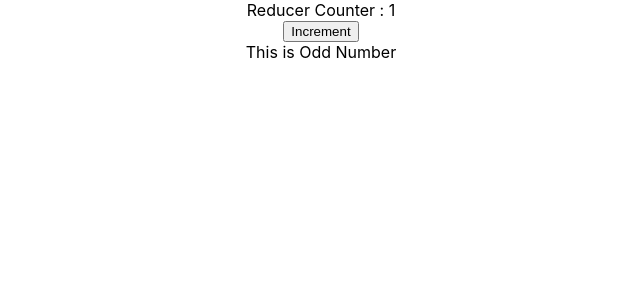
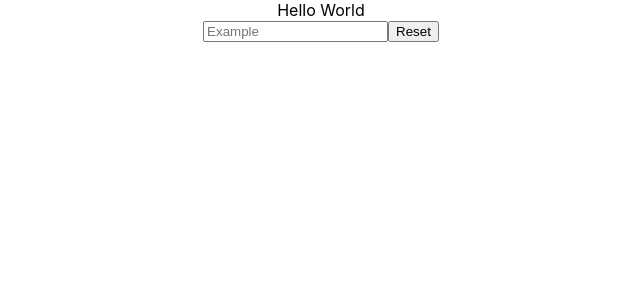
Before and after one commit to gblstudent/reactkb, a React (Create React App) app: page / in a window 1280 px wide. Shown: the top 300 px of the page, without its empty margins (319-959 px from the left). Built offline with nearby package versions, Linux system fonts and the light colour scheme.

Commit message:
Part10-End

```diff
--- a/src/App.js
+++ b/src/App.js
@@ -1,10 +1,10 @@
 import './App.css';
-import MyReducerDemo from './components/part9/MyReducerDemo';
+import MyRefDemo from './components/part10/MyRefDemo';
 
 function App() {
   return (
     <div className="App">
-      <MyReducerDemo/>
+      <MyRefDemo/>
     </div>
   );
 }
--- /dev/null
+++ b/src/components/part10/MyRefDemo.js
@@ -0,0 +1,16 @@
+import { useRef } from "react";
+
+export default function MyRefDemo() {
+    const inputRef = useRef(null);
+    const onCLick = () => {
+        inputRef.current.focus();
+    }
+    return (
+    <div>
+        Hello World <br/>
+        <input type='text' placeholder='Example' ref={inputRef}/>
+        <button onClick={onCLick} >Reset</button>
+    </div>
+
+  );
+}
```
Also changed, not shown: 1 other file (tests, documents, lock files or other folders).
